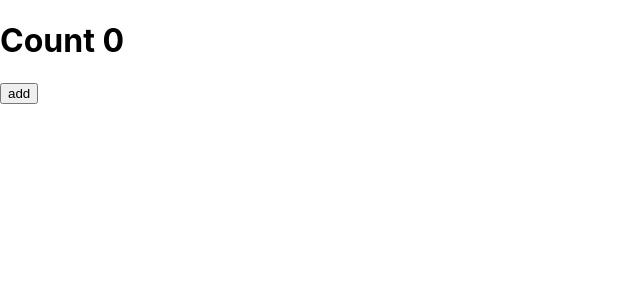
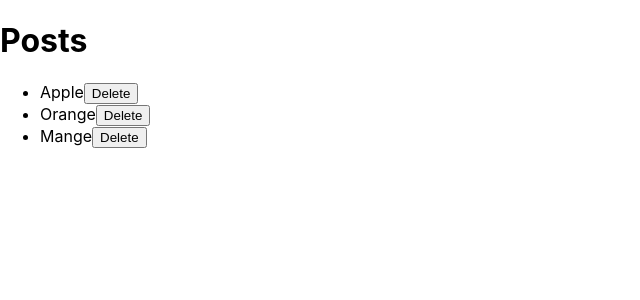
Before and after one commit to KyawZayYa2222/Learning-react, a React (Create React App) app in the folder spa-react/: page / in a window 1280 px wide. Shown: the top 300 px of the page, without its empty margins (0-640 px from the left). Built offline with nearby package versions, Linux system fonts and the light colour scheme.

Commit message:
delete post

```diff
--- a/spa-react/src/App.js
+++ b/spa-react/src/App.js
@@ -1,22 +1,30 @@
 import React, { useState } from 'react'
 
 export default function App() {
-  let [count, setCount] = useState(0);
+  let [posts, SetPosts] = useState([
+    {id: 1, title: 'Apple'},
+    {id: 2, title: 'Orange'},
+    {id: 3, title: 'Mange'}
+  ]);
 
-  let increaseCount = () => {
-    // setCount(count+1); // should not do
-    // setCount(count+1);
-    // setCount(count+1);
-
-    setCount((prevCount) => prevCount+1);  // should do
-    setCount((prevCount) => prevCount+1);
-    setCount((prevCount) => prevCount+1);
+  // delete
+  let deletePost = (id) => {
+    SetPosts((prevPost => posts.filter((post) => post.id !== id)));
   }
 
   return (
     <div>
-      <h1>Count {count}</h1>
-      <button onClick={increaseCount}>add</button>
+      <h1>Posts</h1>
+      <ul>
+        {
+          posts.map((post) => (
+            <li key={post.id}>
+              {post.title}
+            <button onClick={() => deletePost(post.id)}>Delete</button>
+            </li>
+          ))
+        }
+      </ul>
     </div>
   )
 }
```
